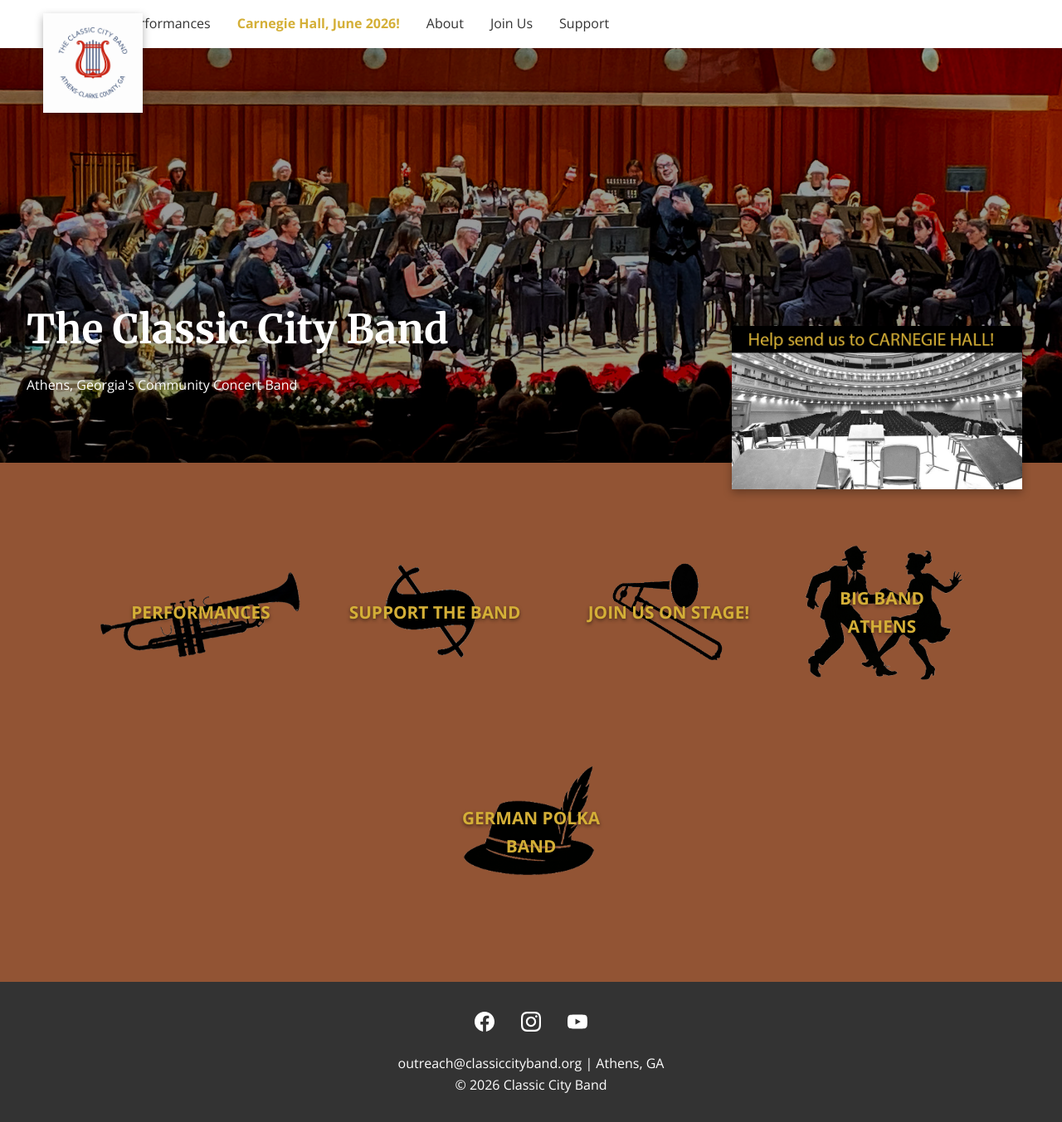
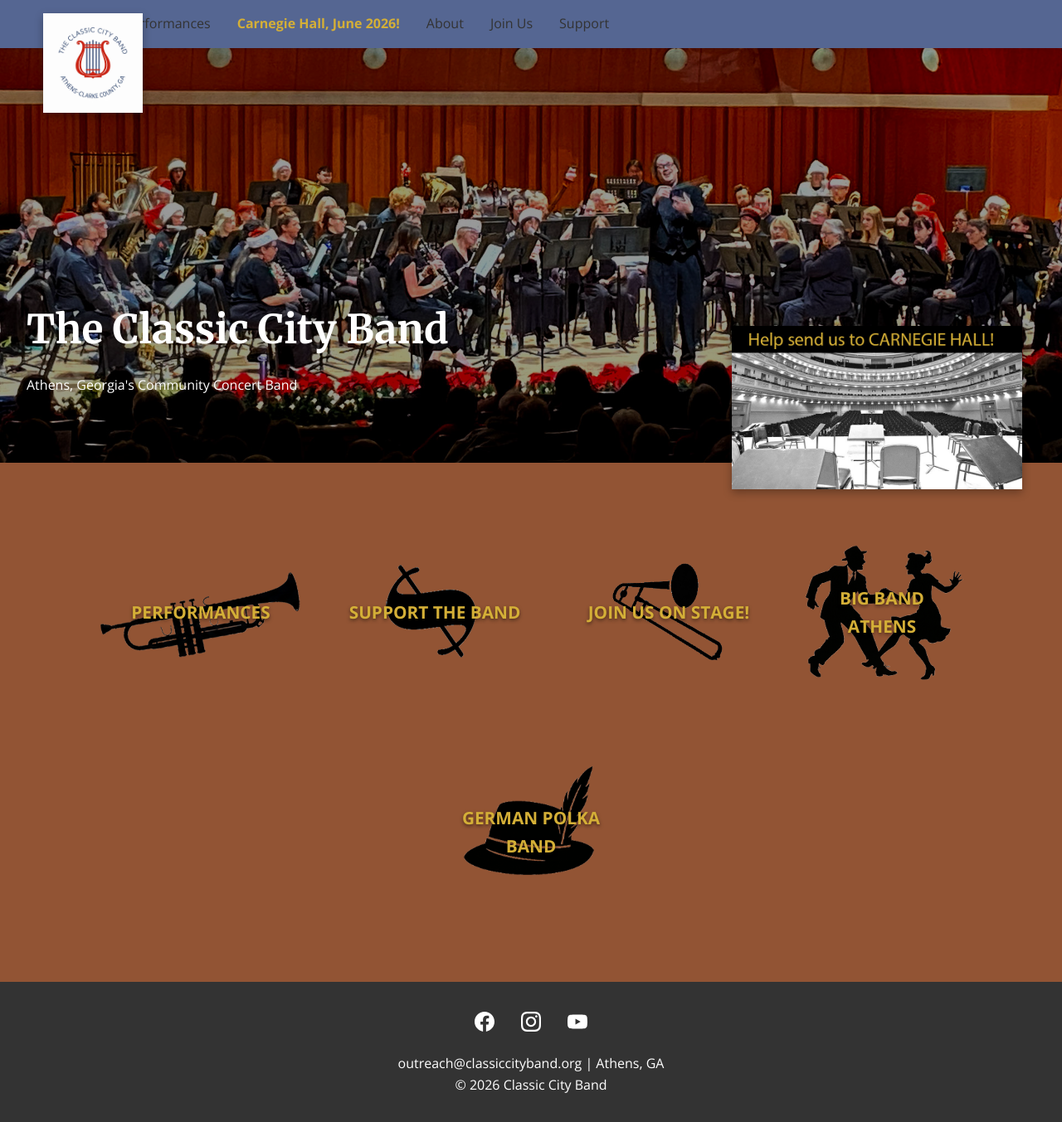
Before and after one commit to webmasterCCB/CCBwebsite, a Jekyll site: the page built from index.html, in a window 1280 px wide and 1353 px high. Shown: the whole window at 83% size. Built offline with Jekyll 4.4.1, drawn with Linux system fonts in a browser that asks for light colours.

Commit message:
Update style.css

```diff
--- a/assets/css/style.css
+++ b/assets/css/style.css
@@ -30,7 +30,7 @@ h1, h2, h3 {
 
 /* Header */
 header {
-  background: 556692;
+  background: #556692;
   box-shadow: 0 2px 5px rgba(0,0,0,0.1);
   position: sticky;
   top: 0;
```
